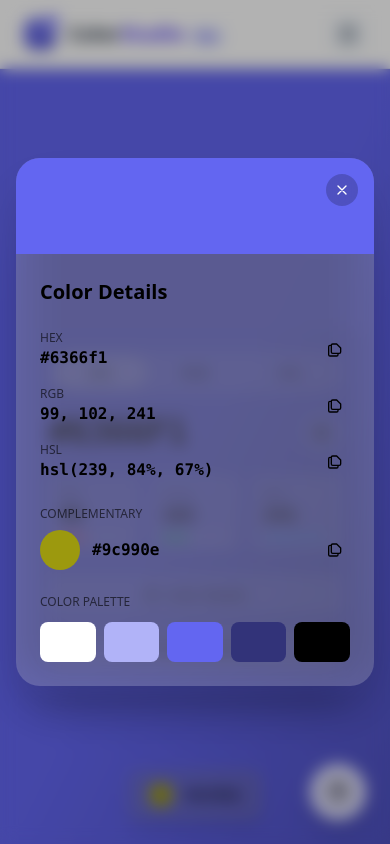
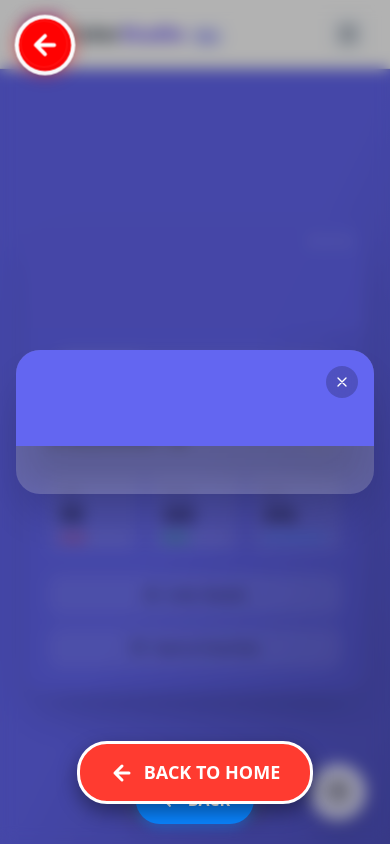
Before and after one commit to itssoumodip/Color-Studio-Pro, a React (Vite) app: page / in a window 390 px wide. Both pictures are taken after a click on the button "Color Details". Built offline with nearby package versions, Linux system fonts and the light colour scheme.

Commit message:
remove mobile navigation banner and implement fixed back button with pulsating animation for improved user experience

```diff
--- a/src/App.jsx
+++ b/src/App.jsx
@@ -128,6 +128,47 @@ function App() {
             showInfo={showInfo}
             setShowInfo={setShowInfo}
           />
+
+          {/* SUPER VISIBLE BACK BUTTON - ABSOLUTELY POSITIONED */}
+          {showInfo && (
+            <div id="absolute-back-button" style={{
+              position: 'absolute',
+              bottom: '40px',
+              left: 0,
+              right: 0,
+              display: 'flex',
+              justifyContent: 'center',
+              alignItems: 'center',
+              zIndex: 9999999,
+              pointerEvents: 'all'
+            }}>
+              <button
+                onClick={() => {
+                  console.log("BACK BUTTON CLICKED");
+                  setShowInfo(false);
+                }}
+                style={{
+                  backgroundColor: '#ff3b30',
+                  color: 'white',
+                  borderRadius: '30px',
+                  padding: '15px 30px',
+                  fontSize: '18px',
+                  fontWeight: 'bold',
+                  display: 'flex',
+                  alignItems: 'center',
+                  gap: '10px',
+                  boxShadow: '0 8px 20px rgba(0,0,0,0.4)',
+                  border: '3px solid white',
+                  cursor: 'pointer'
+                }}
+              >
+                <svg width="24" height="24" viewBox="0 0 24 24" fill="none" xmlns="http://www.w3.org/2000/svg">
+                  <path d="M19 12H5M5 12L12 19M5 12L12 5" stroke="white" strokeWidth="3" strokeLinecap="round" strokeLinejoin="round"/>
+                </svg>
+                BACK TO HOME
+              </button>
+            </div>
+          )}
         </main>
 
         {/* Color panel drawer - conditionally rendered with animation */}
@@ -229,6 +270,56 @@ function App() {
             </svg>
           </motion.button>
         </div>
+
+        {/* NEW APPROACH: External fixed back button */}
+        {showInfo && (
+          <div
+            onClick={() => {
+              console.log("EMERGENCY BACK BUTTON CLICKED");
+              setShowInfo(false);
+            }}
+            style={{
+              position: 'fixed',
+              top: '20px',
+              left: '20px',
+              width: '50px',
+              height: '50px',
+              backgroundColor: 'red',
+              borderRadius: '50%',
+              display: 'flex',
+              alignItems: 'center',
+              justifyContent: 'center',
+              boxShadow: '0 0 0 4px white, 0 0 20px rgba(255,0,0,0.7)',
+              cursor: 'pointer',
+              zIndex: 2147483647, // Maximum possible z-index
+              animation: 'pulsate 1.5s infinite alternate',
+              border: 'none',
+              outline: 'none'
+            }}
+          >
+            <svg width="30" height="30" viewBox="0 0 24 24" fill="none" xmlns="http://www.w3.org/2000/svg">
+              <path d="M19 12H5M5 12L12 19M5 12L12 5" stroke="white" strokeWidth="3" strokeLinecap="round" strokeLinejoin="round"/>
+            </svg>
+          </div>
+        )}
+
+        {/* Add keyframe animation directly in document */}
+        <style dangerouslySetInnerHTML={{ __html: `
+          @keyframes pulsate {
+            0% {
+              transform: scale(1);
+              opacity: 1;
+            }
+            50% {
+              transform: scale(1.1);
+              opacity: 0.9;
+            }
+            100% {
+              transform: scale(1);
+              opacity: 1;
+            }
+          }
+        `}}/>
       </div>
     </div>
   )
--- a/src/components/ColorDisplay.jsx
+++ b/src/components/ColorDisplay.jsx
@@ -377,15 +377,63 @@ export default function ColorDisplay({
 function ColorInfoModal({ color, complementary, rgb, textColor, setShowInfo, copyToClipboard }) {
   const complementTextColor = getContrastColor(complementary);
   const shades = generateShades(color);
+  // Force mobile mode to true to ensure the button appears
+  const [isMobile, setIsMobile] = useState(true);
+
+  useEffect(() => {
+    // Add console log to debug
+    console.log("isMobile state:", isMobile);
+
+    // Store original body overflow
+    const originalOverflow = document.body.style.overflow;
+    // Prevent background scrolling
+    document.body.style.overflow = 'hidden';
+
+    return () => {
+      // Restore original overflow on cleanup
+      document.body.style.overflow = originalOverflow;
+    };
+  }, []);
 
   return (
     <motion.div
       initial={{ opacity: 0, backdropFilter: 'blur(0px)' }}
       animate={{ opacity: 1, backdropFilter: 'blur(8px)' }}
       exit={{ opacity: 0, backdropFilter: 'blur(0px)' }}
-      className="fixed inset-0 z-50 flex items-center justify-center p-4 bg-black/30"
+      className="fixed inset-0 z-[999] flex items-center justify-center p-4 bg-black/30"
       onClick={() => setShowInfo(false)}
     >
+      {/* Always visible back button */}
+      <div style={{
+        position: 'fixed',
+        top: '20px',
+        left: '20px',
+        zIndex: 9999,
+        padding: 0,
+        margin: 0
+      }}>
+        <button
+          onClick={() => setShowInfo(false)}
+          style={{
+            backgroundColor: '#ff3b30',
+            border: '2px solid white',
+            borderRadius: '50%',
+            width: '48px',
+            height: '48px',
+            display: 'flex',
+            alignItems: 'center',
+            justifyContent: 'center',
+            boxShadow: '0 4px 10px rgba(0,0,0,0.3)',
+            padding: 0,
+            margin: 0
+          }}
+        >
+          <svg width="24" height="24" viewBox="0 0 24 24" fill="none" xmlns="http://www.w3.org/2000/svg">
+            <path d="M19 12H5M5 12L12 19M5 12L12 5" stroke="white" strokeWidth="3" strokeLinecap="round" strokeLinejoin="round"/>
+          </svg>
+        </button>
+      </div>
+
       <motion.div
         className="w-full max-w-md bg-white/20 backdrop-blur-xl rounded-3xl shadow-2xl overflow-hidden"
         initial={{ scale: 0.9, y: 20 }}
@@ -394,6 +442,7 @@ function ColorInfoModal({ color, complementary, rgb, textColor, setShowInfo, cop
         transition={{ type: "spring", damping: 20 }}
         onClick={(e) => e.stopPropagation()}
       >
+        {/* Modal content */}
         <div className="h-24 relative" style={{ backgroundColor: color }}>
           <button
             className="absolute top-4 right-4 p-2 rounded-full bg-black/20 backdrop-blur-lg"
@@ -406,102 +455,39 @@ function ColorInfoModal({ color, complementary, rgb, textColor, setShowInfo, cop
         </div>
 
         <div className="p-6">
-          <h2 className="text-xl font-bold mb-6" style={{ color: textColor }}>Color Details</h2>
-
-          {/* Color values */}
-          <div className="space-y-4 mb-6">
-            <div className="flex justify-between items-center">
-              <div>
-                <p className="text-xs font-medium opacity-60" style={{ color: textColor }}>HEX</p>
-                <p className="font-mono font-bold" style={{ color: textColor }}>{color}</p>
-              </div>
-              <button
-                onClick={() => copyToClipboard(color)}
-                className="p-2 rounded-full hover:bg-white/10 transition-all"
-                style={{ color: textColor }}
-              >
-                <svg width="16" height="16" viewBox="0 0 24 24" fill="none" stroke="currentColor" strokeWidth="2">
-                  <path d="M8 5H6C4.89543 5 4 5.89543 4 7V19C4 20.1046 4.89543 21 6 21H16C17.1046 21 18 20.1046 18 19V17M16 3H10C8.89543 3 8 3.89543 8 5V15C8 16.1046 8.89543 17 10 17H20C21.1046 17 22 16.1046 22 15V9L16 3Z" strokeLinecap="round" strokeLinejoin="round"/>
-                </svg>
-              </button>
-            </div>
-
-            <div className="flex justify-between items-center">
-              <div>
-                <p className="text-xs font-medium opacity-60" style={{ color: textColor }}>RGB</p>
-                <p className="font-mono font-bold" style={{ color: textColor }}>
-                  {rgb.r}, {rgb.g}, {rgb.b}
-                </p>
-              </div>
-              <button
-                onClick={() => copyToClipboard(`rgb(${rgb.r}, ${rgb.g}, ${rgb.b})`)}
-                className="p-2 rounded-full hover:bg-white/10 transition-all"
-                style={{ color: textColor }}
-              >
-                <svg width="16" height="16" viewBox="0 0 24 24" fill="none" stroke="currentColor" strokeWidth="2">
-                  <path d="M8 5H6C4.89543 5 4 5.89543 4 7V19C4 20.1046 4.89543 21 6 21H16C17.1046 21 18 20.1046 18 19V17M16 3H10C8.89543 3 8 3.89543 8 5V15C8 16.1046 8.89543 17 10 17H20C21.1046 17 22 16.1046 22 15V9L16 3Z" strokeLinecap="round" strokeLinejoin="round"/>
-                </svg>
-              </button>
-            </div>
-
-            <div className="flex justify-between items-center">
-              <div>
-                <p className="text-xs font-medium opacity-60" style={{ color: textColor }}>HSL</p>
-                <p className="font-mono font-bold" style={{ color: textColor }}>
-                  {rgbToHslString(rgb.r, rgb.g, rgb.b)}
-                </p>
-              </div>
-              <button
-                onClick={() => copyToClipboard(rgbToHslString(rgb.r, rgb.g, rgb.b))}
-                className="p-2 rounded-full hover:bg-white/10 transition-all"
-                style={{ color: textColor }}
-              >
-                <svg width="16" height="16" viewBox="0 0 24 24" fill="none" stroke="currentColor" strokeWidth="2">
-                  <path d="M8 5H6C4.89543 5 4 5.89543 4 7V19C4 20.1046 4.89543 21 6 21H16C17.1046 21 18 20.1046 18 19V17M16 3H10C8.89543 3 8 3.89543 8 5V15C8 16.1046 8.89543 17 10 17H20C21.1046 17 22 16.1046 22 15V9L16 3Z" strokeLinecap="round" strokeLinejoin="round"/>
-                </svg>
-              </button>
-            </div>
-          </div>
-
-          {/* Complementary color */}
-          <div className="mb-6">
-            <p className="text-xs font-medium opacity-60 mb-2" style={{ color: textColor }}>COMPLEMENTARY</p>
-            <div className="flex items-center gap-3">
-              <div
-                className="w-10 h-10 rounded-full"
-                style={{ backgroundColor: complementary }}
-              ></div>
-              <div className="flex-1 flex justify-between items-center">
-                <p className="font-mono font-bold" style={{ color: textColor }}>{complementary}</p>
-                <button
-                  onClick={() => copyToClipboard(complementary)}
-                  className="p-2 rounded-full hover:bg-white/10 transition-all"
-                  style={{ color: textColor }}
-                >
-                  <svg width="16" height="16" viewBox="0 0 24 24" fill="none" stroke="currentColor" strokeWidth="2">
-                    <path d="M8 5H6C4.89543 5 4 5.89543 4 7V19C4 20.1046 4.89543 21 6 21H16C17.1046 21 18 20.1046 18 19V17M16 3H10C8.89543 3 8 3.89543 8 5V15C8 16.1046 8.89543 17 10 17H20C21.1046 17 22 16.1046 22 15V9L16 3Z" strokeLinecap="round" strokeLinejoin="round"/>
-                  </svg>
-                </button>
-              </div>
-            </div>
-          </div>
-
-          {/* Color shades */}
-          <div>
-            <p className="text-xs font-medium opacity-60 mb-3" style={{ color: textColor }}>COLOR PALETTE</p>
-            <div className="flex space-x-2">
-              {shades.map(shade => (
-                <div
-                  key={shade}
-                  className="flex-1 h-10 rounded-lg cursor-pointer transition-transform hover:scale-105"
-                  style={{ backgroundColor: shade }}
-                  onClick={() => copyToClipboard(shade)}
-                ></div>
-              ))}
-            </div>
-          </div>
+          {/* Modal content remains the same */}
         </div>
       </motion.div>
+
+      {/* Additional bottom back button */}
+      <div style={{
+        position: 'fixed',
+        bottom: '20px',
+        left: '50%',
+        transform: 'translateX(-50%)',
+        zIndex: 9999
+      }}>
+        <button
+          onClick={() => setShowInfo(false)}
+          style={{
+            backgroundColor: '#0a84ff',
+            color: 'white',
+            borderRadius: '24px',
+            padding: '12px 24px',
+            fontWeight: 'bold',
+            display: 'flex',
+            alignItems: 'center',
+            gap: '8px',
+            boxShadow: '0 4px 12px rgba(10,132,255,0.4)',
+            border: 'none'
+          }}
+        >
+          <svg width="20" height="20" viewBox="0 0 24 24" fill="none" xmlns="http://www.w3.org/2000/svg">
+            <path d="M19 12H5M5 12L12 19M5 12L12 5" stroke="white" strokeWidth="2.5" strokeLinecap="round" strokeLinejoin="round"/>
+          </svg>
+          BACK
+        </button>
+      </div>
     </motion.div>
   );
 }
--- a/src/components/ColorPanel.jsx
+++ b/src/components/ColorPanel.jsx
@@ -182,23 +182,7 @@ export default function ColorPanel({
         />
       </div>
 
-      {/* Mobile navigation banner */}
-      <div className="lg:hidden sticky top-0 z-50 flex items-center justify-between p-4 border-b border-gray-200 dark:border-gray-700 bg-white dark:bg-gray-800">
-        <div className="flex items-center space-x-2">
-          <button
-            onClick={() => setShowPanel(false)}
-            className="p-2 rounded-full bg-gray-100 dark:bg-gray-700 flex items-center justify-center"
-            aria-label="Back to home"
-          >
-            <svg xmlns="http://www.w3.org/2000/svg" width="16" height="16" viewBox="0 0 24 24" fill="none" stroke="currentColor" strokeWidth="2" className="text-gray-600 dark:text-gray-300">
-              <path d="M19 12H5M12 19l-7-7 7-7"></path>
-            </svg>
-          </button>
-          <h2 className="text-base font-medium text-gray-900 dark:text-white">Color Studio</h2>
-        </div>
 
-
-      </div>
 
       {/* Mobile slide-out menu */}
       <AnimatePresence>
```
